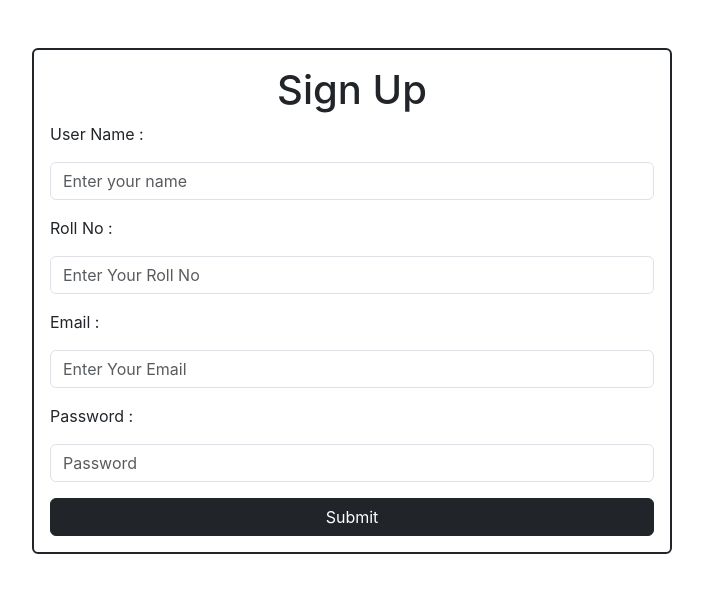
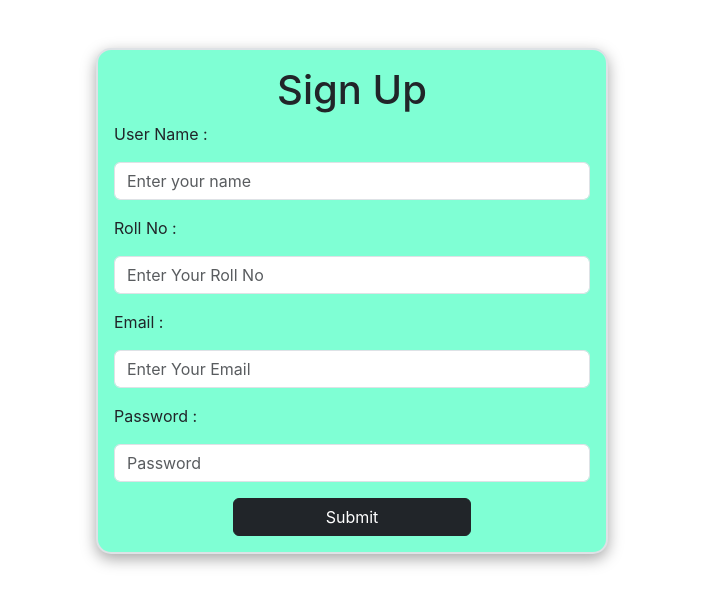
Before and after one commit to RagulGanesh/interview-exp-front-end, a React (Create React App) app: page /signup in a window 1280 px wide. Shown: the top 606 px of the page, without its empty margins (288-991 px from the left). Built offline with nearby package versions, Linux system fonts and the light colour scheme.

Commit message:
did somthing

```diff
--- a/src/components/Login.js
+++ b/src/components/Login.js
@@ -1,5 +1,7 @@
 import React, { useState } from 'react'
-import "../static/style.css"
+import "../static/Login.css"
+import "../static/utils.css"
+
 import { Link, useNavigate } from 'react-router-dom';
 export const Login = () => {
   const [rollno,setRollno]=useState('');
--- a/src/components/Signup.js
+++ b/src/components/Signup.js
@@ -1,5 +1,7 @@
 import React, { useState } from 'react'
 import { useNavigate } from 'react-router-dom';
+import "../static/Signup.css"
+import "../static/utils.css"
 
 export const Signup = () => {
     const [username,setUsername]=useState('');
@@ -49,7 +51,7 @@ export const Signup = () => {
 
     }
   return (
-    <div className='mt-5 d-flex flex-column  justify-content-center container w-50 border border-dark p-3 border-2 rounded'>
+    <div className='cont mt-5 d-flex flex-column bg_col justify-content-center container border p-3 border-2'>
       <h1 className='text-center'>Sign Up</h1>
       <form onSubmit={handleSubmit} className='d-flex flex-column gap-3 justify-content-between'>
         <label htmlFor="name">User Name :</label>
@@ -60,8 +62,8 @@ export const Signup = () => {
         <input value={email} onChange={e=>{setEmail(e.target.value)}} className='form-control' type="text" id='email' placeholder='Enter Your Email'/>
         <label htmlFor="password">Password :</label>
         <input value={password} onChange={e=>{setPassword(e.target.value)}} className='form-control' type="password" id='password' placeholder='Password'/>
-        {validate!=''&&<div>{validate}</div>}
-        <input  type="submit" className='btn btn-dark' />
+        {validate !== ''&&<div>{validate}</div>}
+        <input  type="submit" className='btn btn-dark w-50 mx-auto' />
 
       </form>
     </div>
--- /dev/null
+++ b/src/static/Signup.css
@@ -0,0 +1,5 @@
+.cont{
+    width: 40vw;
+    border-radius: 15px;
+    box-shadow: rgba(0, 0, 0, 0.35) 0px 5px 15px;
+}
--- /dev/null
+++ b/src/static/utils.css
@@ -0,0 +1,3 @@
+.bg_col{
+    background-color: aquamarine;
+}
```
Also changed, not shown: src/static/Login.css (renamed from src/static/style.css).
